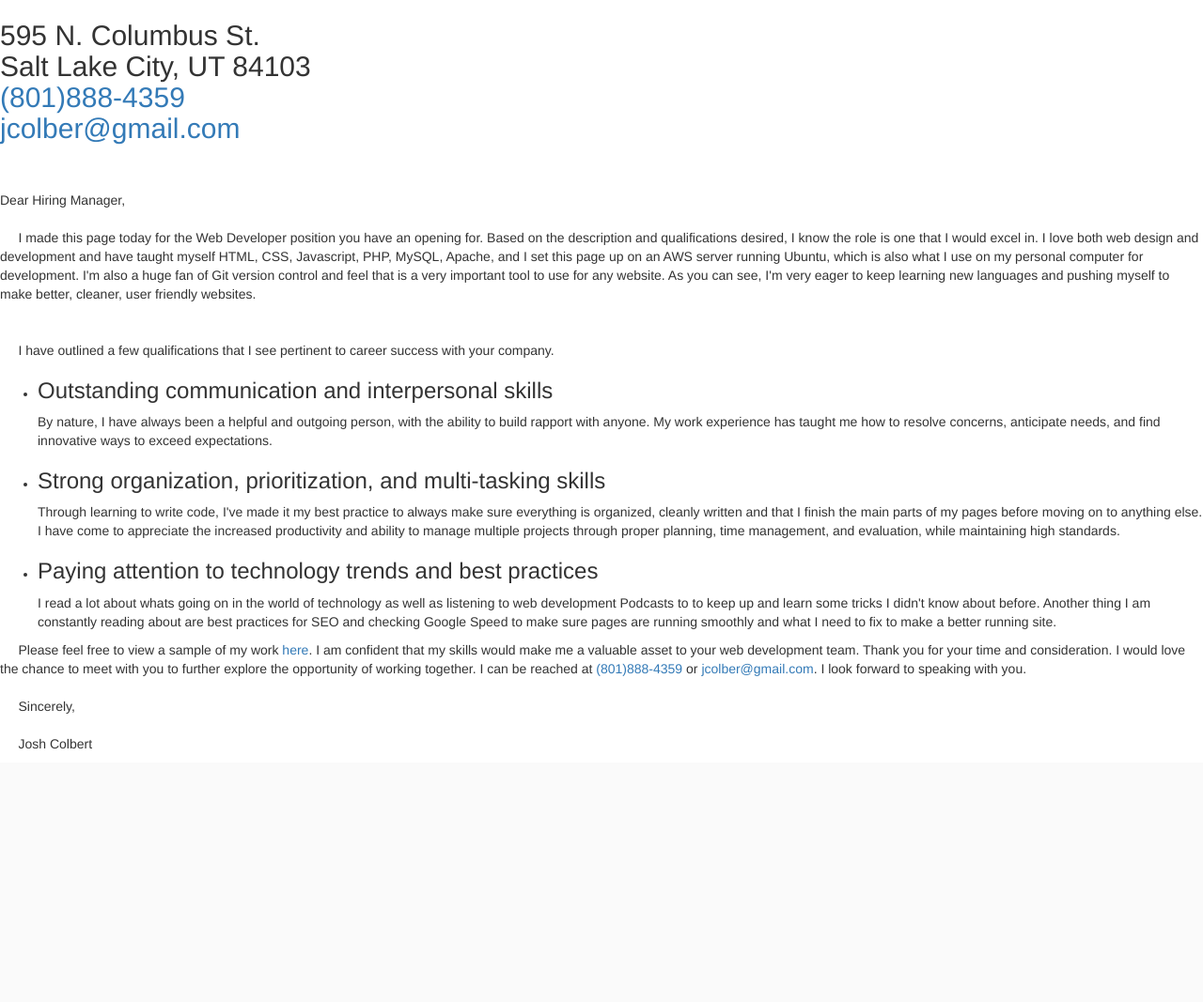
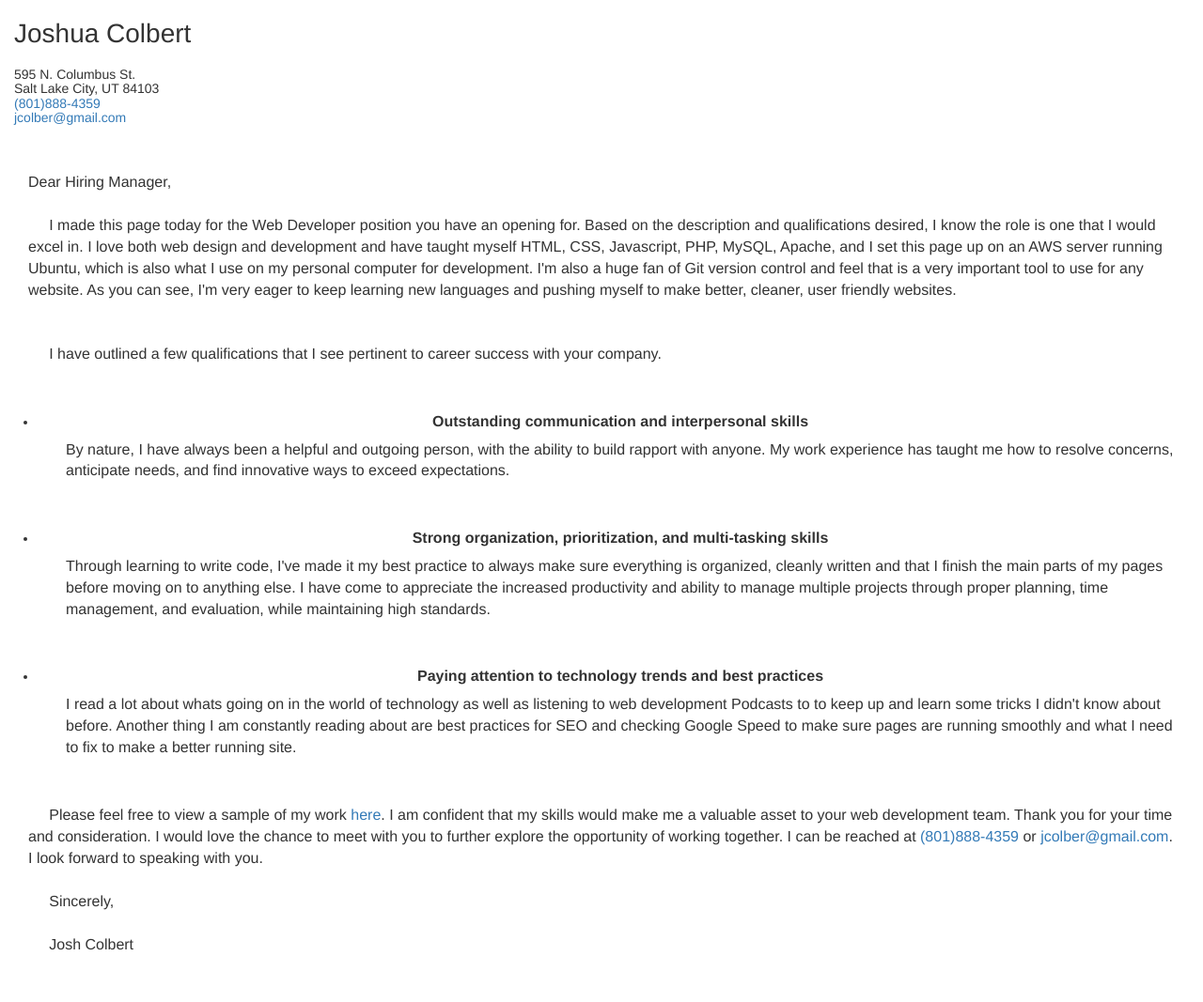
Before and after one commit to jcolber/joshuacolbertphotography, a PHP site: page /coverletter.html in a window 1280 px wide. Shown: the part 59-1126 px from the top of the page at 94% size. Before the commit the page ends 857 px from the top, so only its background shows below. Run offline with PHP 8.4, Linux system fonts and the light colour scheme.

Commit message:
Add files via upload

```diff
--- a/css/global.css
+++ b/css/global.css
@@ -310,9 +310,9 @@
     margin-top:60px;
 }
 
-/*cover letter*/
+cover letter
 
-/*.cover-letter body{
+.cover-letter body{
 
 }
 
@@ -367,7 +367,7 @@
     display:block;
     margin: 0 auto;
     margin-top:30px;
-}*/
+}
 
 
 .content{
```
